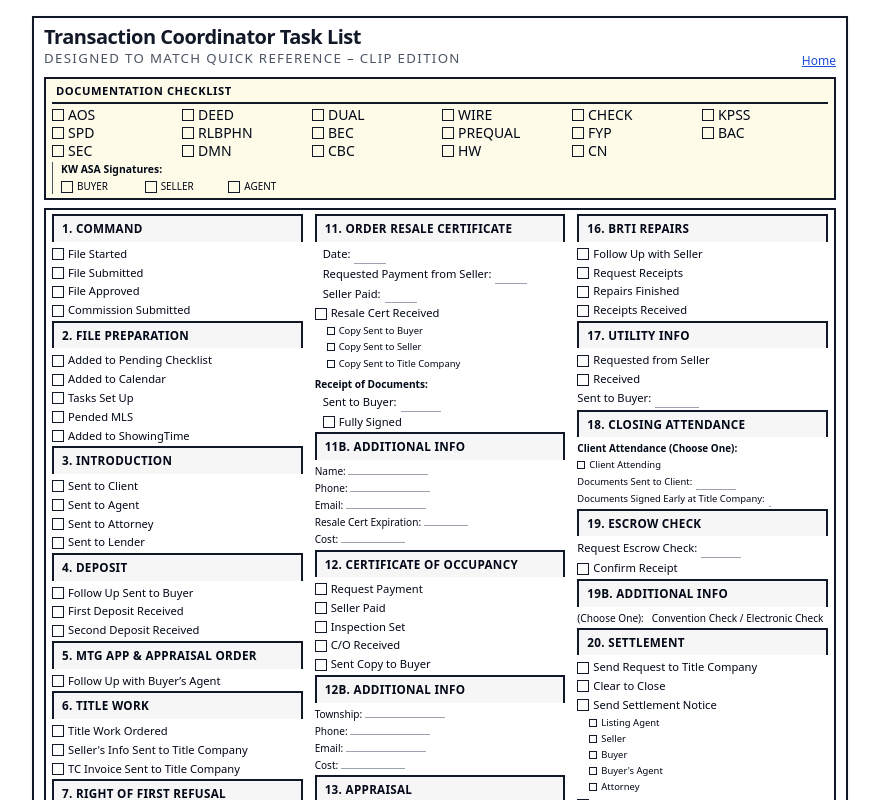
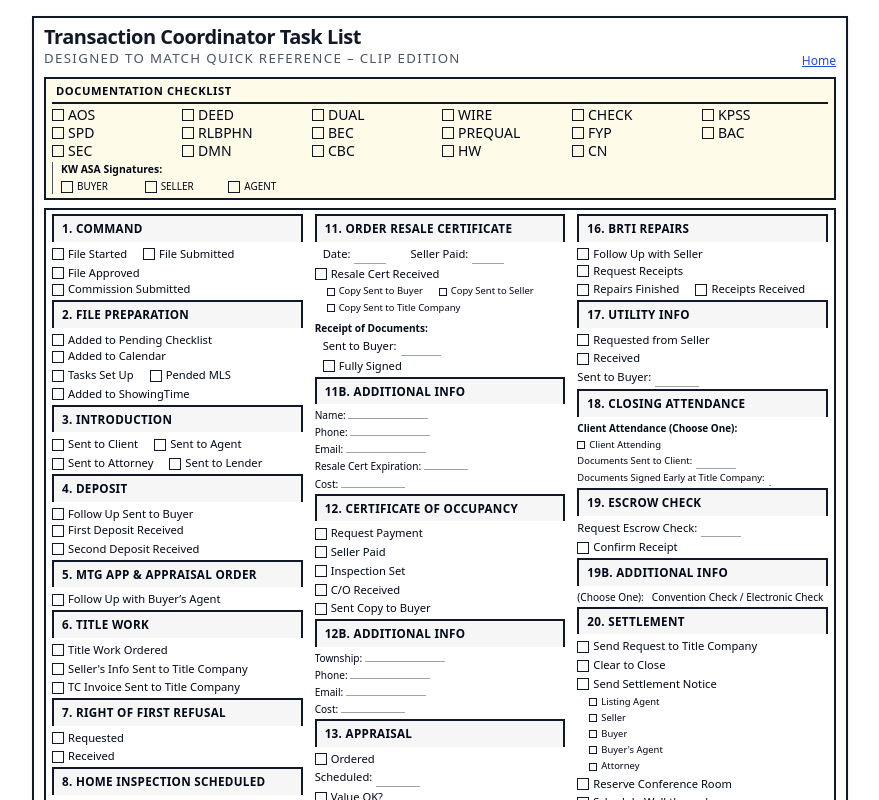
Before and after one commit to haydnphilipdesign/layout-rearrange-pdf, a React (Vite) app: page /transaction-task-list in a window 1280 px wide. Shown: the top 800 px of the page, without its empty margins (200-1079 px from the left). Built offline with nearby package versions, Linux system fonts and the light colour scheme.

Commit message:
Refactor: Reduce vertical space in checklist
Place some checklist items side by side.

```diff
--- a/src/pages/TransactionTaskList.tsx
+++ b/src/pages/TransactionTaskList.tsx
@@ -23,12 +23,15 @@ const SectionHeader = ({ children, className = "" }: { children: React.ReactNode
 
 const SmallChecklistItem = ({
   label, sublabel, id, className = "", blankWidth = "", vertical = false, mini = false, disableCheckbox = false,
+  horizontal = false, // New prop for side-by-side layout
 }: {
   label: string; sublabel?: string; id?: string; className?: string; blankWidth?: string; vertical?: boolean; mini?: boolean; disableCheckbox?: boolean;
+  horizontal?: boolean;
 }) => (
   <div
     className={cn(
-      "flex items-start gap-1",
+      horizontal ? "inline-flex mr-4" : "flex",
+      "items-start gap-1",
       vertical ? "flex-col items-start" : "flex-row items-center",
       mini && "text-[0.62rem]",
       className
@@ -49,27 +52,41 @@ const SmallChecklistItem = ({
 const ChecklistColumnA = () => (
   <div className="flex flex-col gap-0.5">
     <SectionHeader>1. Command</SectionHeader>
-    <SmallChecklistItem label="File Started" />
-    <SmallChecklistItem label="File Submitted" />
-    <SmallChecklistItem label="File Approved" />
-    <SmallChecklistItem label="Commission Submitted" />
+    <div className="flex flex-wrap">
+      <SmallChecklistItem label="File Started" horizontal />
+      <SmallChecklistItem label="File Submitted" horizontal />
+    </div>
+    <div className="flex flex-wrap">
+      <SmallChecklistItem label="File Approved" horizontal />
+      <SmallChecklistItem label="Commission Submitted" horizontal />
+    </div>
 
     <SectionHeader>2. File Preparation</SectionHeader>
-    <SmallChecklistItem label="Added to Pending Checklist" />
-    <SmallChecklistItem label="Added to Calendar" />
-    <SmallChecklistItem label="Tasks Set Up" />
-    <SmallChecklistItem label="Pended MLS" />
+    <div className="flex flex-wrap">
+      <SmallChecklistItem label="Added to Pending Checklist" horizontal />
+      <SmallChecklistItem label="Added to Calendar" horizontal />
+    </div>
+    <div className="flex flex-wrap">
+      <SmallChecklistItem label="Tasks Set Up" horizontal />
+      <SmallChecklistItem label="Pended MLS" horizontal />
+    </div>
     <SmallChecklistItem label="Added to ShowingTime" />
 
     <SectionHeader>3. Introduction</SectionHeader>
-    <SmallChecklistItem label="Sent to Client" />
-    <SmallChecklistItem label="Sent to Agent" />
-    <SmallChecklistItem label="Sent to Attorney" />
-    <SmallChecklistItem label="Sent to Lender" />
+    <div className="flex flex-wrap">
+      <SmallChecklistItem label="Sent to Client" horizontal />
+      <SmallChecklistItem label="Sent to Agent" horizontal />
+    </div>
+    <div className="flex flex-wrap">
+      <SmallChecklistItem label="Sent to Attorney" horizontal />
+      <SmallChecklistItem label="Sent to Lender" horizontal />
+    </div>
 
     <SectionHeader>4. Deposit</SectionHeader>
-    <SmallChecklistItem label="Follow Up Sent to Buyer" />
-    <SmallChecklistItem label="First Deposit Received" />
+    <div className="flex flex-wrap">
+      <SmallChecklistItem label="Follow Up Sent to Buyer" horizontal />
+      <SmallChecklistItem label="First Deposit Received" horizontal />
+    </div>
     <SmallChecklistItem label="Second Deposit Received" />
 
     <SectionHeader>5. Mtg App & Appraisal Order</SectionHeader>
@@ -107,15 +124,16 @@ const ChecklistColumnA = () => (
 const ChecklistColumnB = () => (
   <div className="flex flex-col gap-0.5">
     <SectionHeader>11. Order Resale Certificate</SectionHeader>
-    <SmallChecklistItem label="Date:" className="pl-2" blankWidth="w-8" disableCheckbox />
-    <SmallChecklistItem label="Requested Payment from Seller:" className="pl-2" blankWidth="w-8" disableCheckbox />
-    <SmallChecklistItem label="Seller Paid:" className="pl-2" blankWidth="w-8" disableCheckbox />
+    <div className="flex flex-wrap">
+      <SmallChecklistItem label="Date:" className="pl-2" blankWidth="w-8" disableCheckbox horizontal />
+      <SmallChecklistItem label="Seller Paid:" className="pl-2" blankWidth="w-8" disableCheckbox horizontal />
+    </div>
     <SmallChecklistItem label="Resale Cert Received" />
-    <div className="pl-3 flex flex-col gap-0.5">
-      <SmallChecklistItem label="Copy Sent to Buyer" mini />
-      <SmallChecklistItem label="Copy Sent to Seller" mini />
-      <SmallChecklistItem label="Copy Sent to Title Company" mini />
+    <div className="pl-3 flex flex-wrap">
+      <SmallChecklistItem label="Copy Sent to Buyer" mini horizontal />
+      <SmallChecklistItem label="Copy Sent to Seller" mini horizontal />
     </div>
+    <SmallChecklistItem label="Copy Sent to Title Company" mini className="pl-3" />
     <span className="font-semibold text-[0.63rem] mt-1">Receipt of Documents:</span>
     <SmallChecklistItem label="Sent to Buyer:" className="pl-2" blankWidth="w-10" disableCheckbox />
     <SmallChecklistItem label="Fully Signed" className="pl-2" />
@@ -172,10 +190,14 @@ const ChecklistColumnB = () => (
 const ChecklistColumnC = () => (
   <div className="flex flex-col gap-0.5">
     <SectionHeader>16. BRTI Repairs</SectionHeader>
-    <SmallChecklistItem label="Follow Up with Seller" />
-    <SmallChecklistItem label="Request Receipts" />
-    <SmallChecklistItem label="Repairs Finished" />
-    <SmallChecklistItem label="Receipts Received" />
+    <div className="flex flex-wrap">
+      <SmallChecklistItem label="Follow Up with Seller" horizontal />
+      <SmallChecklistItem label="Request Receipts" horizontal />
+    </div>
+    <div className="flex flex-wrap">
+      <SmallChecklistItem label="Repairs Finished" horizontal />
+      <SmallChecklistItem label="Receipts Received" horizontal />
+    </div>
 
     <SectionHeader>17. Utility Info</SectionHeader>
     <SmallChecklistItem label="Requested from Seller" />
```
